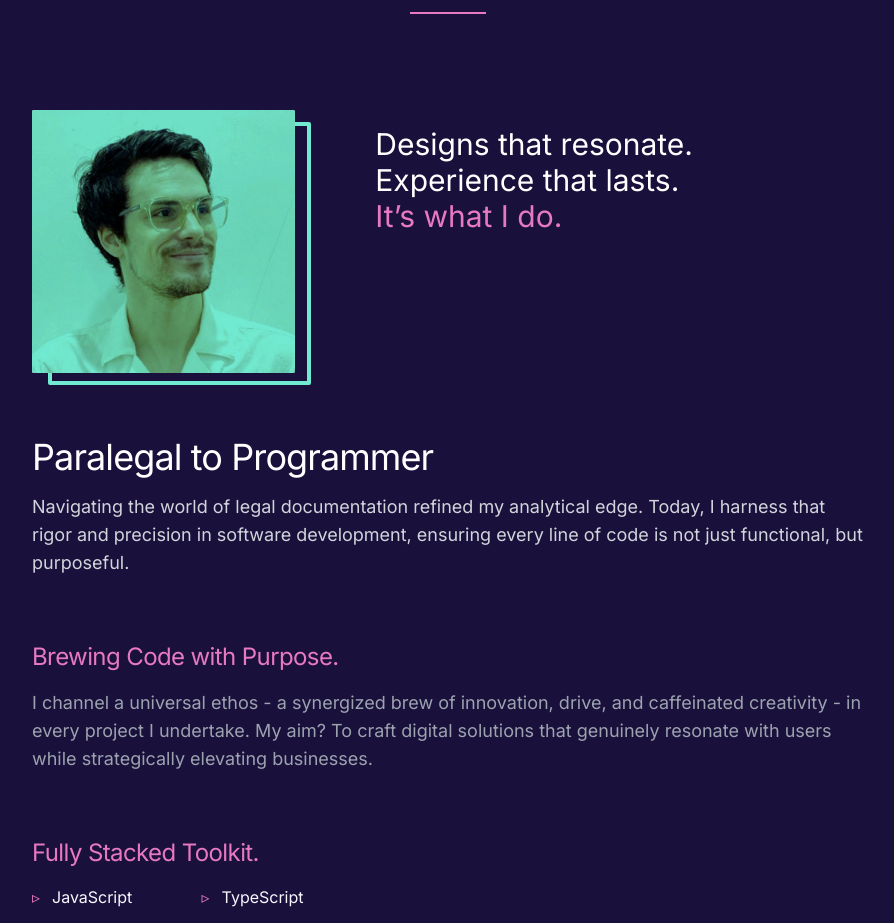
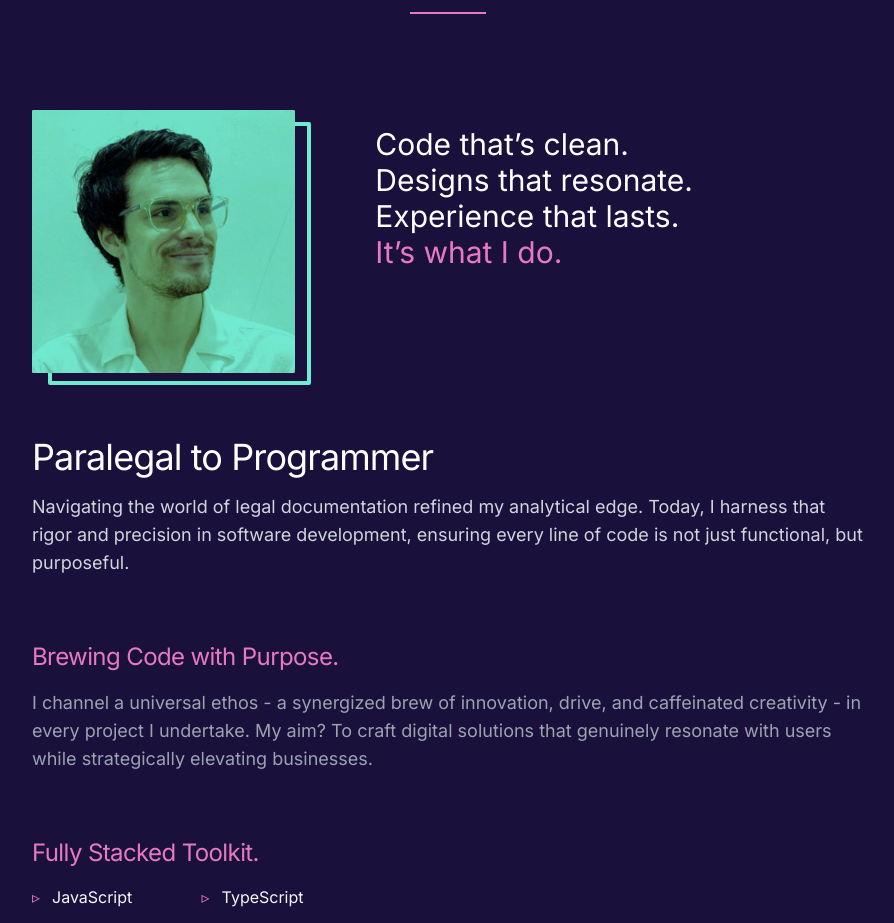
Before and after one commit to jmayheww/joshua-portfolio, a Next.js app: page / in a window 1280 px wide. Shown: the part 972-1895 px from the top of the page, without its empty margins (192-1086 px from the left). Built offline with nearby package versions, Linux system fonts and the light colour scheme.

Commit message:
finalize about section skills and style

```diff
--- a/app/sections/About.js
+++ b/app/sections/About.js
@@ -42,7 +42,7 @@ export const About = () => {
           {/* Desktop Tagline */}
           <div className="hidden md:block">
             <p
-              className={`text-xl sm:text-2xl md:text-3xl text-white ${paragraphClasses} block md:hidden max-w-md mx-auto text-center`}
+              className={`text-xl sm:text-2xl md:text-3xl text-white ${paragraphClasses}`}
             >
               Code that&rsquo;s clean.
             </p>
```
